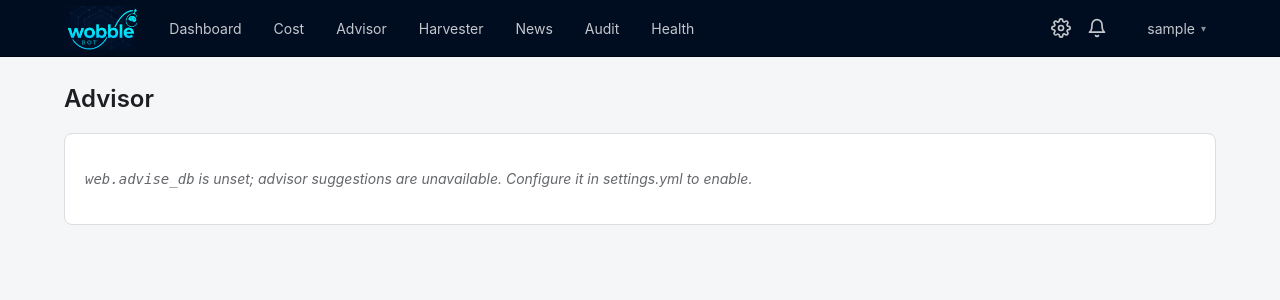
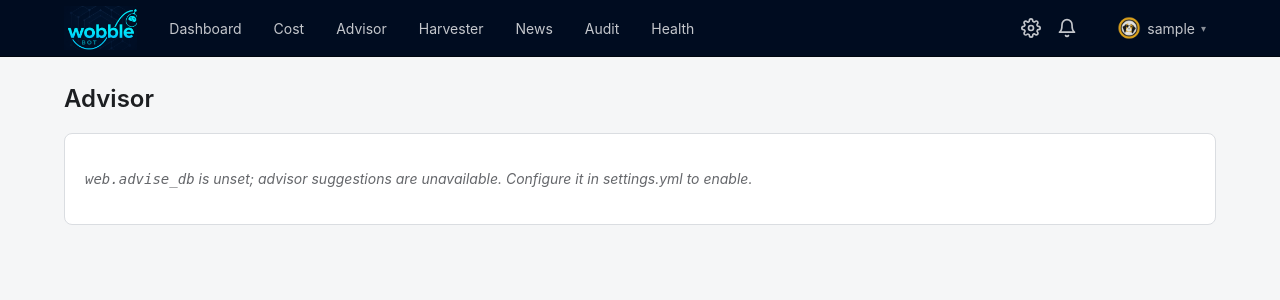
Before and after one commit to CarlDog/wobblebot, a Python web app: template src/wobblebot/web/templates/advisor.html in a window 1280 px wide. Shown: the top 300 px of the page. Run offline with Jinja, Linux system fonts and the light colour scheme; the template is opened without the code that fills it: most values are stand-ins (such as "Sample title", 1, 10 or a date in 2020).

Commit message:
Stage 8.4.E: operator avatar in navbar user menu
Operator-requested: CarlDog mascot avatar appears to the left of
the username in the navbar's user-menu trigger. Source PNG
(240x240, transparent corners around the circular content)
resized to 64px PNG via LANCZOS + optimized (8.7 KB). Display
size 24x24 with border-radius:50% so the round shape reads as
intended.

Bundled locally — no remote fetch on every page render. Sits
in the existing user-menu-trigger flexbox (gap:6px); avatar
slots in cleanly with the username + caret with no other layout
changes.

Pure UX polish; no behavior change.

Co-Authored-By: Claude Opus 4.7 (1M context) <noreply@anthropic.com>

```diff
--- a/src/wobblebot/web/static/base.css
+++ b/src/wobblebot/web/static/base.css
@@ -316,6 +316,20 @@ nav.external a:hover {
 .user-menu-caret {
   font-size: 10px;
   opacity: 0.7;
+}
+
+/* Operator avatar to the left of the username in the navbar.
+   24px display size — slightly larger than the bell/gear icons
+   (20px) since this is identity, not utility. Border-radius 50%
+   preserves the round shape; the source PNG already has a
+   transparent square frame around the circular content. */
+.user-menu-avatar {
+  width: 24px;
+  height: 24px;
+  border-radius: 50%;
+  display: inline-block;
+  flex-shrink: 0;
+  object-fit: cover;
 }
 
 .user-menu-dropdown {
--- a/src/wobblebot/web/templates/layout.html
+++ b/src/wobblebot/web/templates/layout.html
@@ -54,6 +54,11 @@
                 aria-haspopup="true"
                 aria-expanded="false"
                 aria-controls="user-menu-dropdown">
+          {# Operator avatar — bundled locally (no remote fetch).
+             Source: CarlDog mascot at 240x240; resized to 64px
+             PNG with transparency preserved. #}
+          <img src="/static/carldog-avatar.png" alt=""
+               class="user-menu-avatar" aria-hidden="true">
           <span class="user-menu-name">{{ username }}</span>
           <span class="user-menu-caret" aria-hidden="true">▾</span>
         </button>
```
Also changed, not shown: src/wobblebot/web/static/carldog-avatar.png (added).
